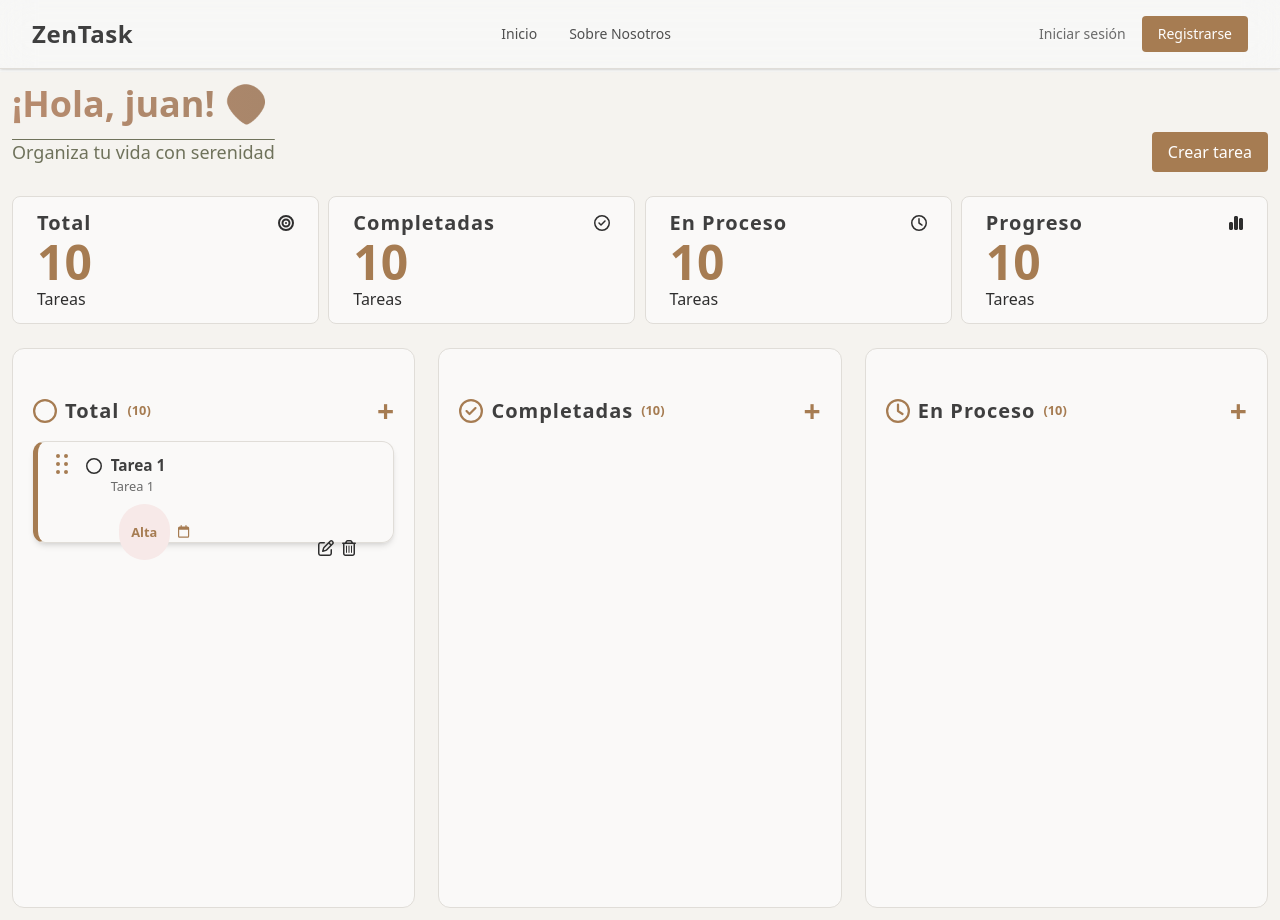
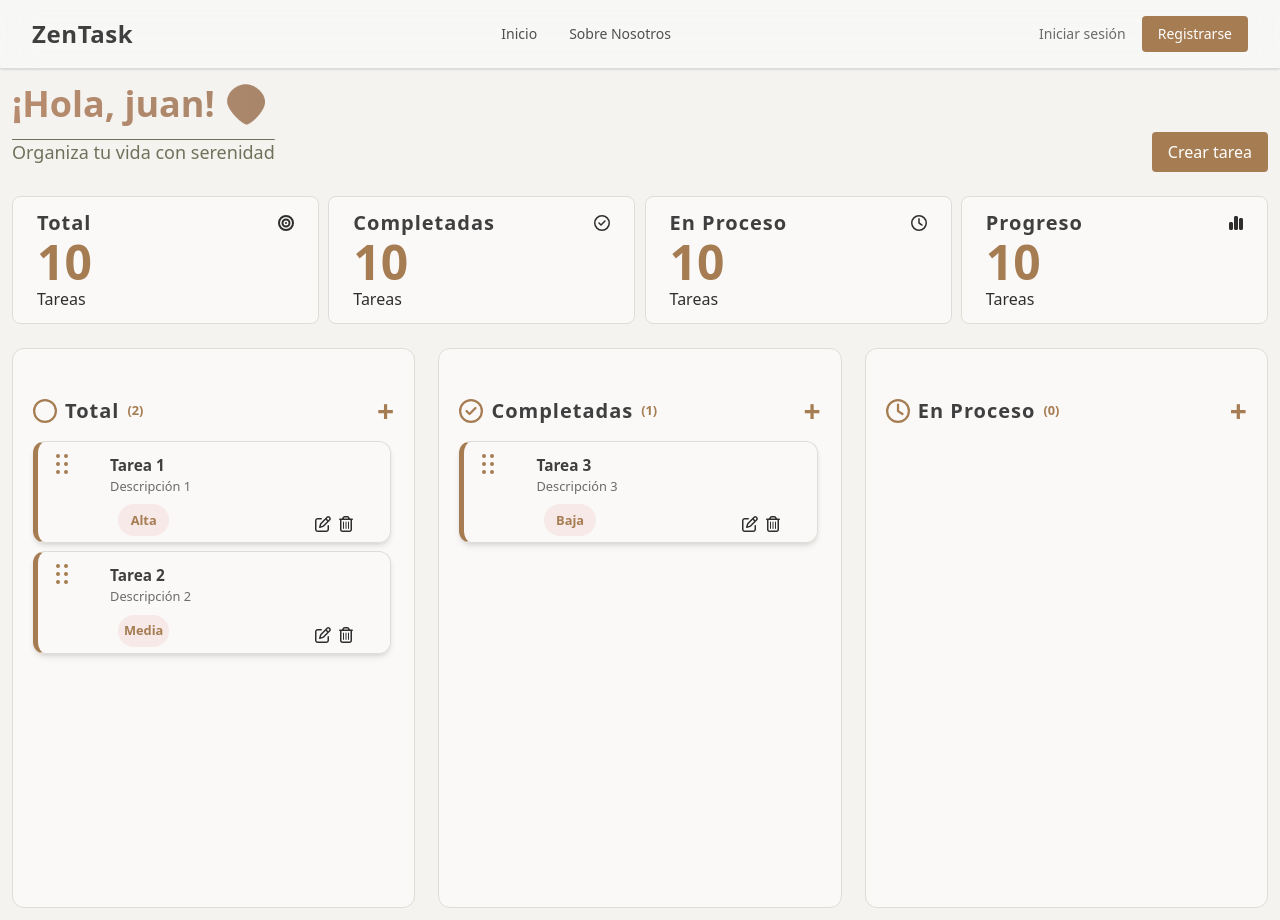
Before and after one commit to jjquiceno/proyectoCertificado, a React (Vite) app in the folder frontend/: page /tasks in a window 1280 px wide. Built offline with nearby package versions, Linux system fonts and the light colour scheme.

Commit message:
funcionalidad para mover tareas, se implemento zustan, cn y tailqid merge

```diff
--- a/frontend/package.json
+++ b/frontend/package.json
@@ -20,6 +20,7 @@
     "react": "^19.1.0",
     "react-dom": "^19.1.0",
     "react-router-dom": "^7.6.3",
+    "tailwind-merge": "^3.3.1",
     "tailwindcss": "^4.1.11",
     "zustand": "^5.0.6"
   },
--- a/frontend/src/components/box1.jsx
+++ b/frontend/src/components/box1.jsx
@@ -38,7 +38,7 @@
 }
 export const Box3 = ({ icono, titulo, texto, prioridad, fecha }) => {
     return (
-        <div className='border border-[#e0ddd8] border-l-5 border-l-[#a67c52] w-full h-[8vw] pl-2 pr-6 pt-3 pb-3 rounded-xl shadow-md hover:shadow-lg transition duration-300 hover:translate-y-[-8px]'>
+        <div className='border border-[#e0ddd8] border-l-5 border-l-[#a67c52] w-[28vw] h-[8vw] pl-2 pr-6 pt-3 pb-3 rounded-xl shadow-md hover:shadow-lg transition duration-300 hover:translate-y-[-8px] cursor-move'>
             <div className='grid grid-cols-[10%_10%_60%_20%] h-full'>
                 <div className='h-full'>
                     <div className='m-auto grid grid-cols-2 h-fit w-fit gap-1'>
@@ -57,7 +57,7 @@
                     <p className='text-[#3f3f3f] text-[1.2vw] font-bold'>{titulo}</p>
                     <p className='text-[#6b6b6b] text-[1vw]'>{texto}</p>
                     <div className='mt-2 flex items-center gap-2 pl-2'>
-                        <p className='text-[#a67c52] font-semibold text-[1vw] rounded-full bg-[#f7e9e8] w-[4vw] h-[7vh] flex items-center justify-center'>{prioridad}</p>
+                        <p className='text-[#a67c52] font-semibold text-[1vw] rounded-full bg-[#f7e9e8] w-[4vw] h-[4vh] flex items-center justify-center'>{prioridad}</p>
                         <span className='text-[#a67c52] font-semibold text-[1vw]'>{fecha}</span>
                     </div>
                 </div>
--- /dev/null
+++ b/frontend/src/components/box2DnD.jsx
@@ -0,0 +1,73 @@
+import React from 'react';
+import { cn } from '../utils/cn';
+import { Box3 } from './box1';
+import { useTasksStore } from '../store/useTasksStore';
+
+export const Box2DnD = ({ colKey, mainIcon, title }) => {
+  const { columns, moveTask, draggingTaskId, setDraggingTaskId } = useTasksStore();
+  const tareas = columns[colKey] || [];
+
+  // Drag Over
+  const handleDragOver = (e) => {
+    e.preventDefault();
+  };
+
+  // Drop
+  const handleDrop = (e) => {
+    e.preventDefault();
+    const sourceCol = e.dataTransfer.getData('sourceCol');
+    const taskId = e.dataTransfer.getData('taskId');
+    if (sourceCol && taskId && sourceCol !== colKey) {
+      moveTask(taskId, sourceCol, colKey);
+    }
+  };
+
+  // Highlight drop target
+  const isOver = draggingTaskId && draggingTaskId !== null;
+
+  return (
+    <div
+      className={cn(
+        'border border-[#e0ddd8] w-[31.5vw] h-[70vh] rounded-xl bg-[#faf9f8] flex flex-col items-center pl-5 pr-5 pt-8 pb-3 transition-all',
+        isOver && 'ring-2 ring-[#a67c52]'
+      )}
+      onDragOver={handleDragOver}
+      onDrop={handleDrop}
+    >
+      <div className='h-15 w-full flex items-center justify-between'>
+        <div className='flex items-center justify-center gap-2'>
+          <span className='text-[#a67c52] font-bold text-2xl'>{mainIcon}</span>
+          <h1 className='text-[#3f3f3f] text-xl font-bold tracking-wider'><span>{title}</span></h1>
+          <p className='text-[#a67c52] font-bold text-[1vw]'><span>({tareas.length})</span></p>
+        </div>
+        <span className=' h-fit text-[#a67c52] font-bold text-3xl cursor-pointer hover:text-[#916640] transition duration-300'>+</span>
+      </div>
+      <div className='h-[80%] w-full flex flex-col items-start justify-start gap-2'>
+        {tareas.map((tarea) => (
+          <Box3DnD key={tarea.id} tarea={tarea} colKey={colKey} />
+        ))}
+      </div>
+    </div>
+  );
+};
+
+// Box3DnD
+export const Box3DnD = ({ tarea, colKey }) => {
+  const { setDraggingTaskId } = useTasksStore();
+
+  const handleDragStart = (e) => {
+    e.dataTransfer.setData('taskId', tarea.id);
+    e.dataTransfer.setData('sourceCol', colKey);
+    setDraggingTaskId(tarea.id);
+  };
+
+  const handleDragEnd = () => {
+    setDraggingTaskId(null);
+  };
+
+  return (
+    <div draggable onDragStart={handleDragStart} onDragEnd={handleDragEnd}>
+      <Box3 {...tarea} />
+    </div>
+  );
+};
--- a/frontend/src/pages/Tasks.jsx
+++ b/frontend/src/pages/Tasks.jsx
@@ -1,10 +1,10 @@
-import React from 'react'
-import { Button } from '../components/buttons'
-import { Box1, Box2, Box3 } from '../components/box1'
-
-import { FontAwesomeIcon } from '@fortawesome/react-fontawesome'
-import { faBullseye, faChartSimple } from '@fortawesome/free-solid-svg-icons'
-import { faCircleCheck, faClock, faCircle, faCalendar } from '@fortawesome/free-regular-svg-icons'
+import React from 'react';
+import { Button } from '../components/buttons';
+import { Box1 } from '../components/box1';
+import { Box2DnD } from '../components/box2DnD';
+import { FontAwesomeIcon } from '@fortawesome/react-fontawesome';
+import { faBullseye, faChartSimple } from '@fortawesome/free-solid-svg-icons';
+import { faCircleCheck, faClock, faCircle } from '@fortawesome/free-regular-svg-icons';
 
 const Tasks = () => {
   return (
@@ -52,9 +52,9 @@
             </div>
             <br />
             <div className='flex items-center justify-between h-fit'>
-                <Box2 mainIcon={<FontAwesomeIcon icon={faCircle} />} title="Total" cantidad="10" box3={<Box3 icono={<FontAwesomeIcon icon={faCircle} />} titulo="Tarea 1" texto="Tarea 1" prioridad="Alta" fecha={<FontAwesomeIcon icon={faCalendar} />} />}/>
-                <Box2 mainIcon={<FontAwesomeIcon icon={faCircleCheck} />} title="Completadas" cantidad="10" />
-                <Box2 mainIcon={<FontAwesomeIcon icon={faClock} />} title="En Proceso" cantidad="10" />
+                <Box2DnD colKey="total" mainIcon={<FontAwesomeIcon icon={faCircle} />} title="Total" />
+                <Box2DnD colKey="completadas" mainIcon={<FontAwesomeIcon icon={faCircleCheck} />} title="Completadas" />
+                <Box2DnD colKey="enproceso" mainIcon={<FontAwesomeIcon icon={faClock} />} title="En Proceso" />
             </div>
         </div>
     </div>
--- /dev/null
+++ b/frontend/src/store/useTasksStore.js
@@ -0,0 +1,36 @@
+import { create } from 'zustand';
+
+// Ejemplo de tareas iniciales
+const initialColumns = {
+  'total': [
+    { id: 't1', titulo: 'Tarea 1', texto: 'Descripción 1', prioridad: 'Alta', icono: null, fecha: '' },
+    { id: 't2', titulo: 'Tarea 2', texto: 'Descripción 2', prioridad: 'Media', icono: null, fecha: '' },
+  ],
+  'completadas': [
+    { id: 't3', titulo: 'Tarea 3', texto: 'Descripción 3', prioridad: 'Baja', icono: null, fecha: '' },
+  ],
+  'enproceso': [],
+};
+
+export const useTasksStore = create((set) => ({
+  columns: initialColumns,
+  // Guarda el id de la tarea que se está arrastrando
+  draggingTaskId: null,
+
+  setDraggingTaskId: (id) => set({ draggingTaskId: id }),
+
+  moveTask: (taskId, sourceCol, targetCol) =>
+    set((state) => {
+      // Remueve la tarea de la columna origen
+      const task = state.columns[sourceCol].find((t) => t.id === taskId);
+      if (!task) return {};
+      return {
+        columns: {
+          ...state.columns,
+          [sourceCol]: state.columns[sourceCol].filter((t) => t.id !== taskId),
+          [targetCol]: [...state.columns[targetCol], task],
+        },
+        draggingTaskId: null,
+      };
+    }),
+}));
--- /dev/null
+++ b/frontend/src/utils/cn.js
@@ -0,0 +1,6 @@
+import { clsx } from "clsx"
+import { twMerge } from "tailwind-merge"
+
+export function cn(...inputs) {
+  return twMerge(clsx(...inputs));
+}
```
Also changed, not shown: 1 other file (tests, documents, lock files or other folders).
